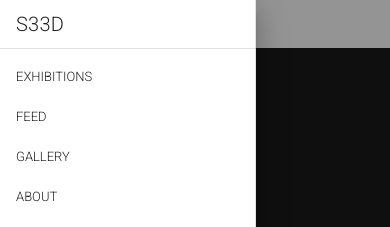
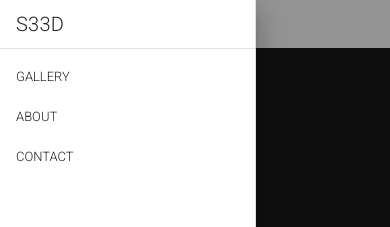
Before and after one commit to s33dproject/web, a Vue app: page / in a window 390 px wide. Both pictures are taken after a click on the button 28 px from the left and 24 px from the top of the page. Shown: the top 227 px of the page. Built offline with nearby package versions, Linux system fonts and the light colour scheme.

Commit message:
fixed navigation mobile

```diff
--- a/src/components/AppBar.vue
+++ b/src/components/AppBar.vue
@@ -13,8 +13,6 @@
     <v-toolbar-title class="font-weight-light"></v-toolbar-title>
     <template v-if="!isMobile">
       <v-spacer></v-spacer>
-      <!--<v-btn text>EXHIBITIONS</v-btn>
-      <v-btn text>FEED</v-btn>-->
       <v-btn to="/gallery" text>GALLERY</v-btn>
       <v-btn to="/about" text>ABOUT</v-btn>
       <v-btn to="/contact" text>CONTACT</v-btn>
--- a/src/components/NavigationDrawer.vue
+++ b/src/components/NavigationDrawer.vue
@@ -8,17 +8,7 @@
 
     <v-divider></v-divider>
     <v-list dense>
-      <v-list-item>
-        <v-list-item-content>
-          <v-list-item-title>EXHIBITIONS</v-list-item-title>
-        </v-list-item-content>
-      </v-list-item>
-      <v-list-item>
-        <v-list-item-content>
-          <v-list-item-title>FEED</v-list-item-title>
-        </v-list-item-content>
-      </v-list-item>
-      <v-list-item>
+      <v-list-item to="/gallery">
         <v-list-item-content>
           <v-list-item-title>GALLERY</v-list-item-title>
         </v-list-item-content>
```
